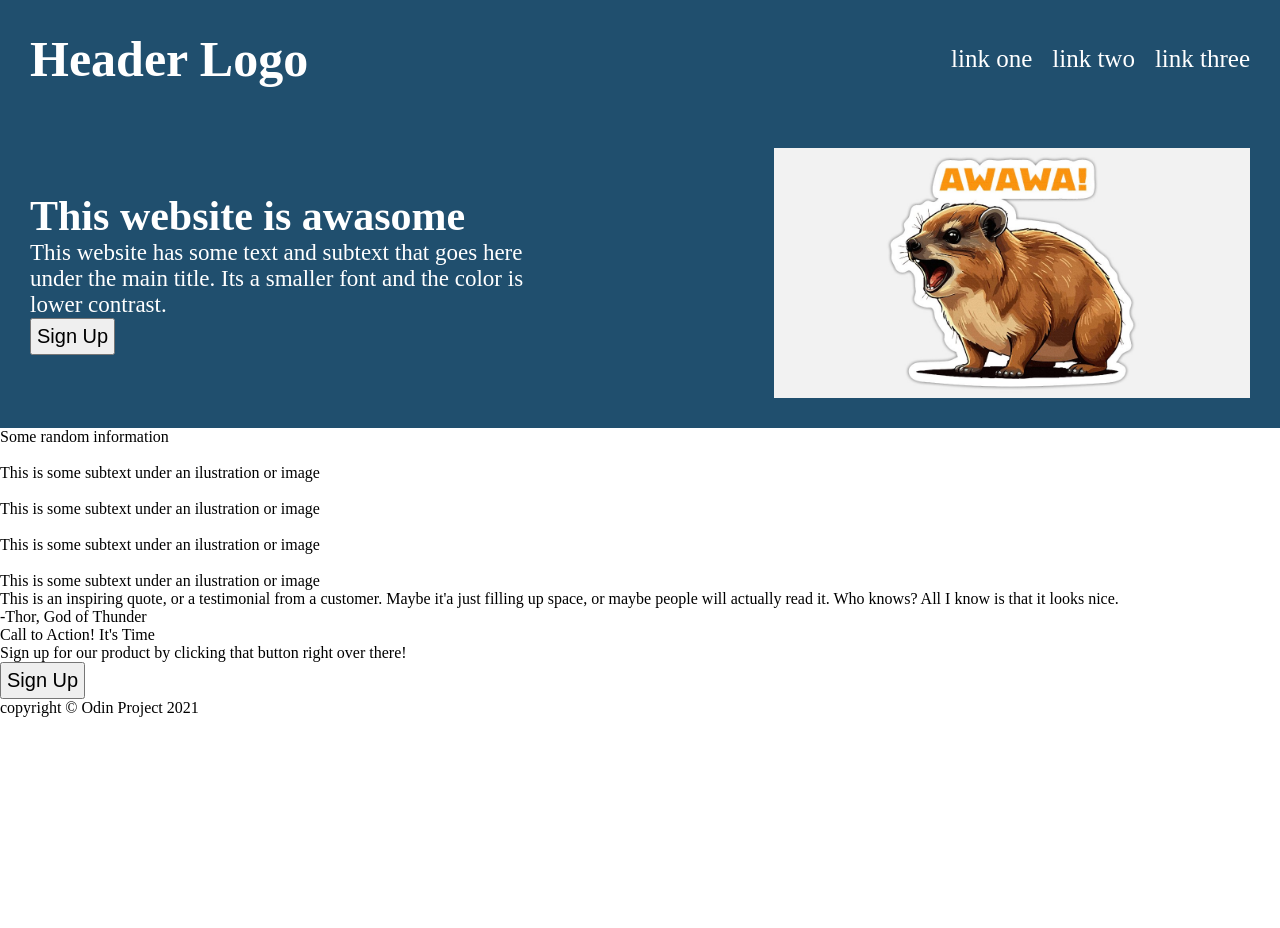
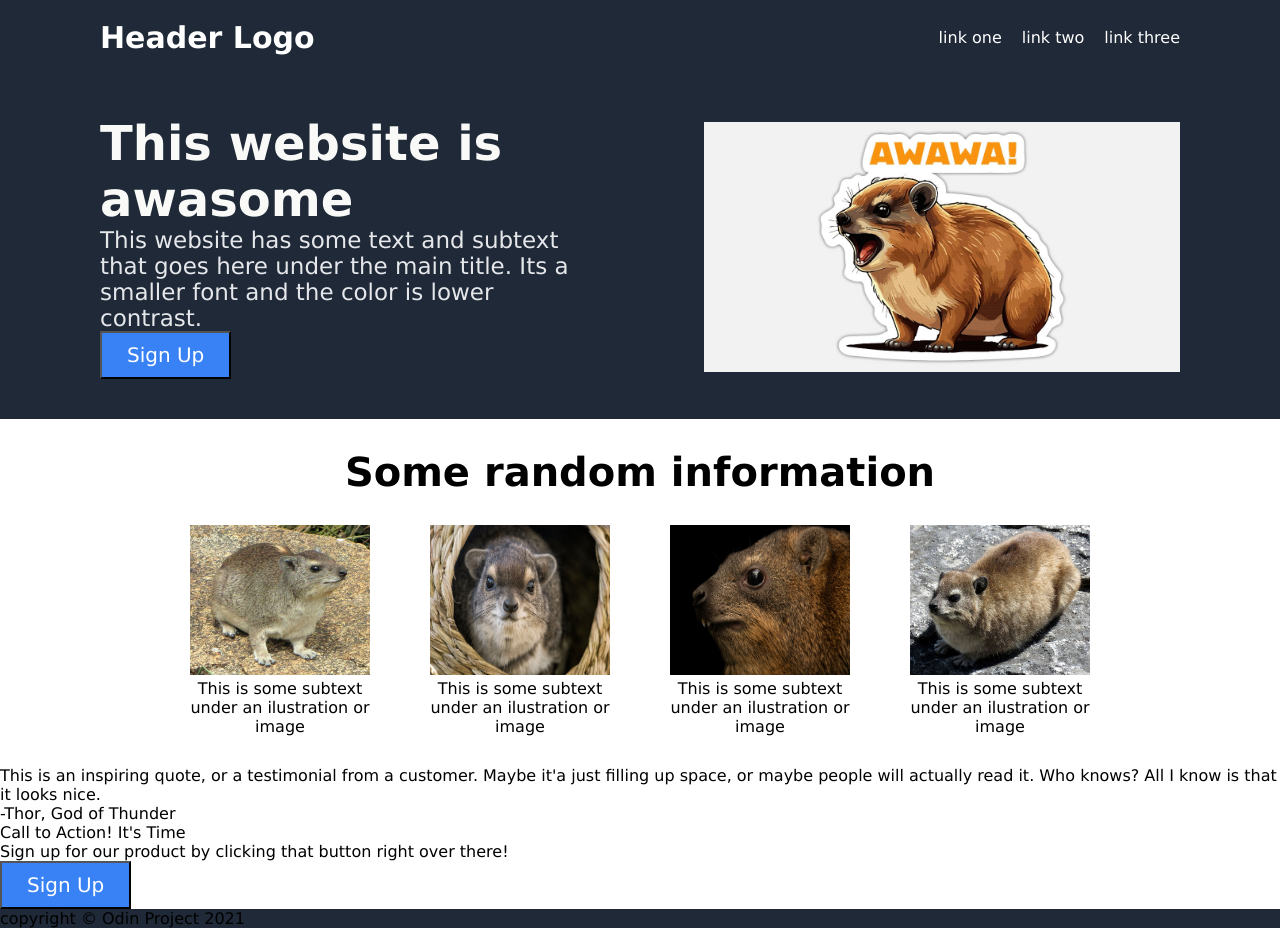
Before and after one commit to LuXeXe/flexbox, a plain HTML site: page index.html in a window 1280 px wide. Before the commit the page ends 800 px from the top, so only its background shows below. Drawn offline with Linux system fonts and the light colour scheme.

Commit message:
correcciones en css, fuentes, colores...

```diff
--- a/index.html
+++ b/index.html
@@ -23,7 +23,7 @@
                     <p class="subtitle">This website has some text and subtext that goes here under the main title. Its a smaller font and the color is lower contrast.</p>
                     <button>Sign Up</button>
                 </div>
-                <img src="./img/hyrax.jpg">
+                <img src="./img/hyrax.jpg" class="img0">
                 </div>
 
 
@@ -32,19 +32,19 @@
                 <p class="titleTwo">Some random information</p>
                 <div class="content">
                     <div class="subcontent">
-                        <img src="" alt="">
+                        <img src="./img/hyrax-1.jpg" alt="" class="img1">
                         <p class="textImg">This is some subtext under an ilustration or image</p>
                     </div>
                     <div class="subcontent">
-                        <img src="" alt="">
+                        <img src="./img/hyrax-2.jpg" alt="" class="img1">
                         <p class="textImg">This is some subtext under an ilustration or image</p>
                     </div>
                     <div class="subcontent">
-                        <img src="" alt="">
+                        <img src="./img/hyrax-3.jpg" alt="" class="img1">
                         <p class="textImg">This is some subtext under an ilustration or image</p>
                     </div>
                     <div class="subcontent">
-                        <img src="" alt="">
+                        <img src="./img/hyrax-4.jpg" alt="" class="img1">
                         <p class="textImg">This is some subtext under an ilustration or image</p>
                     </div>
                 </div>
--- a/style.css
+++ b/style.css
@@ -1,17 +1,18 @@
 * {
     margin: 0px;
     padding: 0px;
+    font-family: 'Lucida Sans', 'Lucida Sans Regular', 'Lucida Grande', 'Lucida Sans Unicode', Geneva, Verdana, sans-serif;
 }
 
-.sectionOne {
-    background-color: rgb(32, 79, 110);
+.sectionOne, footer {
+    background-color: #1F2937;
 }
 
 .header {
     display: flex;
     justify-content: space-between;
     align-items: center;
-    padding: 30px;
+    padding: 20px 100px;
 }
 
 .links {
@@ -21,11 +22,11 @@
 }
 
 h1 {
-    font-size: 50px;
+    font-size: 30px;
 }
 
 a {
-    font-size: 25px;
+    font-size: 20xpx;
     text-decoration: none;
 }
 
@@ -37,8 +38,9 @@ h1,a {
     display: flex;
     align-items: center;
     justify-content: space-between;
-    padding: 30px;
+    padding: 40px 100px;
 }
+
 
 .texto {
     width: 500px;
@@ -46,20 +48,51 @@ h1,a {
 }
 
 .titleOne {
-    font-size: 42px;
-    font-weight: bold;
+    font-size: 48px;
+    font-weight: 900;
+    color: #f9faf8;
 }
 
 .subtitle {
     font-size: 23px;
+    color: #e5e7eb;
 }
 
 button {
     font-size: 20px;
-    padding: 5px;
+    padding: 10px 25px;
+    color: white;
+    background-color: #3882F6;rgb(97, 141, 223)
 }
 
-img {
+.img0 {
     width: auto;
     height: 250px;
 }
+
+.sectionTwo {
+    text-align: center;
+    padding: 30px;
+}
+
+.titleTwo {
+    font-size: 40px;
+    font-weight: 900;
+    padding-bottom: 30px;
+}
+
+.content {
+    display: flex;
+    justify-content: center;
+    align-items: center;
+    gap: 40px;
+}
+
+.subcontent {
+    width: 200px;
+}
+
+.img1 {
+    height: 150px;
+    width: 180px;
+}
```
Also changed, not shown: img/hyrax-1.jpg (added), img/hyrax-2.jpg (added), img/hyrax-3.jpg (added), img/hyrax-4.jpg (added).
